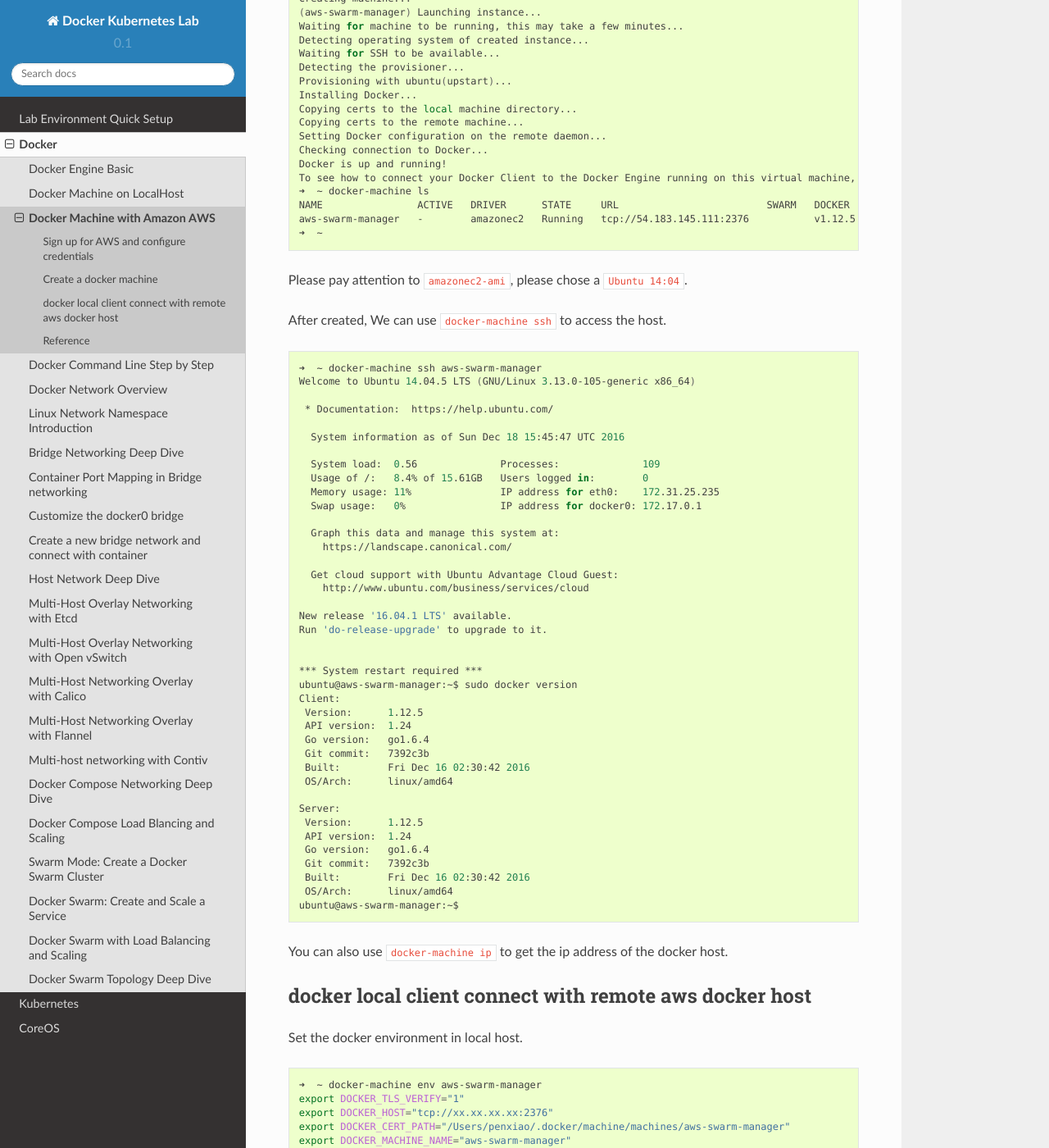
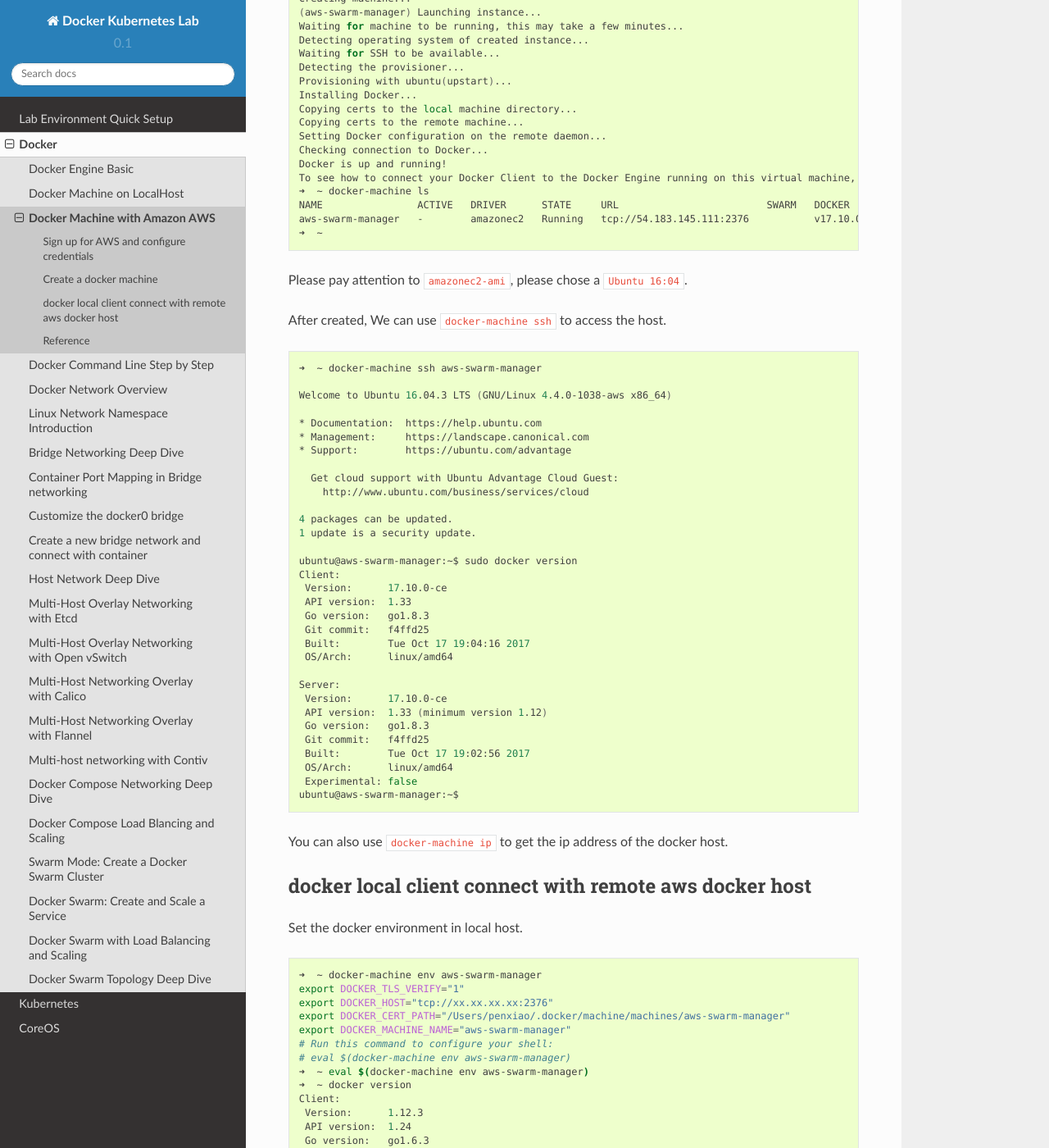
Before and after one commit to xiaopeng163/docker-k8s-lab, a Sphinx documentation site: the page built from docs/source/docker/docker-machine-aws.rst, in a window 1280 px wide and 1400 px high, scrolled down 528 px. Shown: the whole window at 82% size. Built offline with Sphinx 7.4.7 and the Read the Docs theme 2.0.0, drawn with Linux system fonts in a browser that asks for light colours; some of the changed text lies outside the part shown.

Commit message:
update ami id to fix errors (#5)
* change ami id, fix docker issue

* update command output for Ubuntu 16.04

* change command output #2

```diff
--- a/docs/source/docker/docker-machine-aws.rst
+++ b/docs/source/docker/docker-machine-aws.rst
@@ -36,54 +36,46 @@ Create a docker machine
   To see how to connect your Docker Client to the Docker Engine running on this virtual machine, run: docker-machine env aws-swarm-manager
   ➜  ~ docker-machine ls
   NAME                ACTIVE   DRIVER      STATE     URL                         SWARM   DOCKER    ERRORS
-  aws-swarm-manager   -        amazonec2   Running   tcp://54.183.145.111:2376           v1.12.5
+  aws-swarm-manager   -        amazonec2   Running   tcp://54.183.145.111:2376           v17.10.0-ce
   ➜  ~
 
-Please pay attention to ``amazonec2-ami``, please chose a ``Ubuntu 14:04``.
+Please pay attention to ``amazonec2-ami``, please chose a ``Ubuntu 16:04``.
 
 After created, We can use ``docker-machine ssh`` to access the host.
 
 .. code-block:: bash
 
   ➜  ~ docker-machine ssh aws-swarm-manager
-  Welcome to Ubuntu 14.04.5 LTS (GNU/Linux 3.13.0-105-generic x86_64)
 
-   * Documentation:  https://help.ubuntu.com/
+  Welcome to Ubuntu 16.04.3 LTS (GNU/Linux 4.4.0-1038-aws x86_64)
 
-    System information as of Sun Dec 18 15:45:47 UTC 2016
-
-    System load:  0.56              Processes:              109
-    Usage of /:   8.4% of 15.61GB   Users logged in:        0
-    Memory usage: 11%               IP address for eth0:    172.31.25.235
-    Swap usage:   0%                IP address for docker0: 172.17.0.1
-
-    Graph this data and manage this system at:
-      https://landscape.canonical.com/
+  * Documentation:  https://help.ubuntu.com
+  * Management:     https://landscape.canonical.com
+  * Support:        https://ubuntu.com/advantage
 
     Get cloud support with Ubuntu Advantage Cloud Guest:
       http://www.ubuntu.com/business/services/cloud
 
-  New release '16.04.1 LTS' available.
-  Run 'do-release-upgrade' to upgrade to it.
+  4 packages can be updated.
+  1 update is a security update.
 
-
-  *** System restart required ***
   ubuntu@aws-swarm-manager:~$ sudo docker version
   Client:
-   Version:      1.12.5
-   API version:  1.24
-   Go version:   go1.6.4
-   Git commit:   7392c3b
-   Built:        Fri Dec 16 02:30:42 2016
+   Version:      17.10.0-ce
+   API version:  1.33
+   Go version:   go1.8.3
+   Git commit:   f4ffd25
+   Built:        Tue Oct 17 19:04:16 2017
    OS/Arch:      linux/amd64
 
   Server:
-   Version:      1.12.5
-   API version:  1.24
-   Go version:   go1.6.4
-   Git commit:   7392c3b
-   Built:        Fri Dec 16 02:30:42 2016
+   Version:      17.10.0-ce
+   API version:  1.33 (minimum version 1.12)
+   Go version:   go1.8.3
+   Git commit:   f4ffd25
+   Built:        Tue Oct 17 19:02:56 2017
    OS/Arch:      linux/amd64
+   Experimental: false
   ubuntu@aws-swarm-manager:~$
 
 You can also use ``docker-machine ip`` to get the ip address of the docker host.
@@ -114,11 +106,11 @@ Set the docker environment in local host.
    Experimental: true
 
   Server:
-   Version:      1.12.5
-   API version:  1.24
-   Go version:   go1.6.4
-   Git commit:   7392c3b
-   Built:        Fri Dec 16 02:30:42 2016
+   Version:      17.10.0-ce
+   API version:  1.33
+   Go version:   go1.8.3
+   Git commit:   f4ffd25
+   Built:        Tue Oct 17 19:02:56 2017
    OS/Arch:      linux/amd64
   ➜  ~
 
```
Also changed, not shown: other parts of docs/source/docker/docker-machine-aws.rst (+1 -1 lines).
